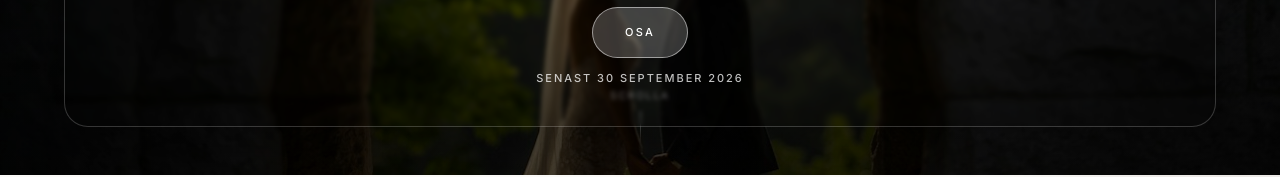
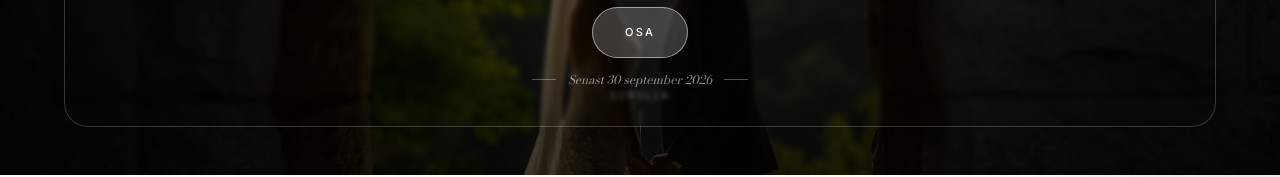
Before and after one commit to herrandyjohansson/majastoffe, a Next.js app: page / in a window 1280 px wide. Shown: the part 647-824 px from the top of the page. Built offline with nearby package versions, Linux system fonts and the light colour scheme.

Commit message:
Refactor hero component to enhance RSVP deadline presentation
- Update the layout of the RSVP deadline display for improved visual clarity
- Introduce decorative elements to better highlight the deadline information
- Adjust text styling for a more elegant presentation

```diff
--- a/src/components/hero.tsx
+++ b/src/components/hero.tsx
@@ -70,9 +70,13 @@ export function Hero() {
                 >
                   OSA
                 </a>
-                <p className="mt-3 text-[10px] font-medium uppercase tracking-[0.18em] text-white/75 sm:text-[11px]">
-                  Senast 30 september 2026
-                </p>
+                <div className="mt-3.5 flex items-center gap-2.5 sm:mt-4 sm:gap-3">
+                  <div className="h-px w-5 bg-white/30 sm:w-6" aria-hidden="true" />
+                  <p className="font-serif text-[11px] font-light italic leading-none text-white/55 sm:text-xs">
+                    Senast 30 september 2026
+                  </p>
+                  <div className="h-px w-5 bg-white/30 sm:w-6" aria-hidden="true" />
+                </div>
               </div>
             </div>
           </div>
```
